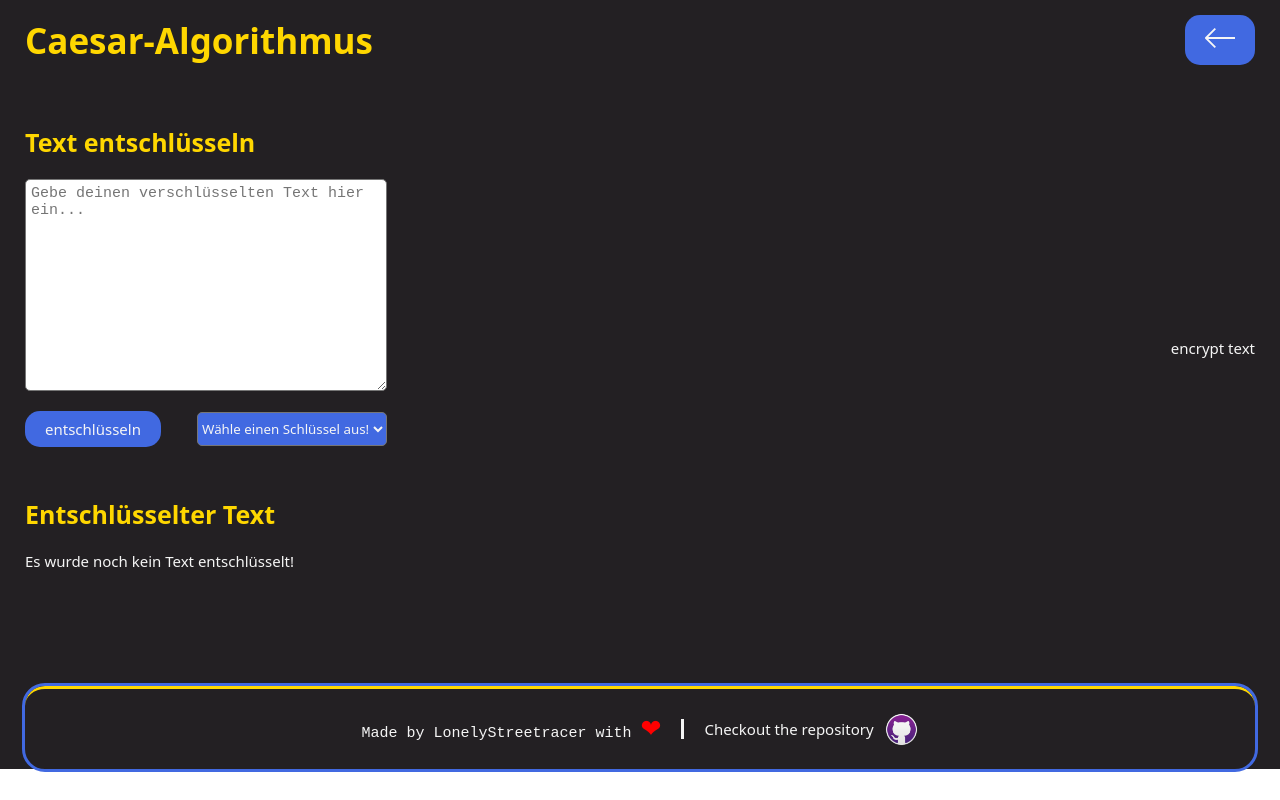
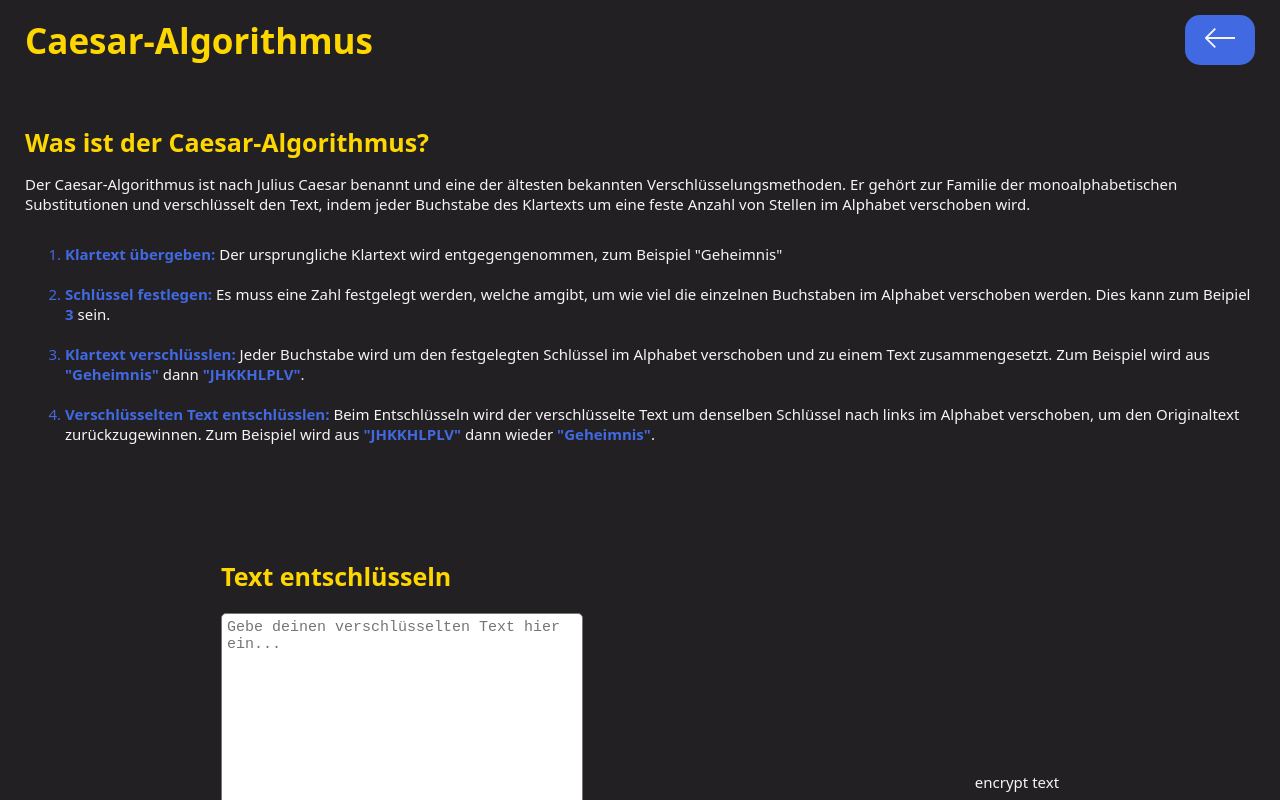
Before and after one commit to LouisLohmer/Caesar-Algorithmus, a Vue app in the folder caesar-algorithm/: page / in a window 1280 px wide. Both pictures are taken after a click on the button 1220 px from the left and 40 px from the top of the page. Shown: the top 800 px of the page. Built offline with nearby package versions, Linux system fonts and the light colour scheme; a web font is replaced by a local one.

Commit message:
add explanation of caesar-cipher

```diff
--- a/caesar-algorithm/src/App.vue
+++ b/caesar-algorithm/src/App.vue
@@ -4,24 +4,35 @@ import footerComponent from "./components/footerComponent.vue";
 import startScreenComponent from "./components/startScreenComponent.vue";
 import decryptTextComponent from "./components/decryptTextComponent.vue";
 import encryptTextComponent from "./components/encryptTextComponent.vue";
+import textComponent from "./components/textComponent.vue";
 </script>
 
 <template>
   <headerComponent></headerComponent>
   <startScreenComponent></startScreenComponent>
   <div class="main-content hidden" id="main-content">
-    <decryptTextComponent></decryptTextComponent>
-    <encryptTextComponent></encryptTextComponent>
+    <textComponent></textComponent>
+    <div class="sub-main-content">
+      <decryptTextComponent></decryptTextComponent>
+      <encryptTextComponent></encryptTextComponent>
+    </div>
   </div>
   <footerComponent></footerComponent>
 </template>
 
 <style scoped>
-.main-content {
+.sub-main-content {
   margin: auto 0;
   display: flex;
-  justify-content: space-between;
+  justify-content: space-around;
   align-items: center;
   padding: 15px 25px 15px 25px;
 }
+
+.main-content {
+  display: flex;
+  flex-direction: column;
+  justify-content: center;
+  gap: 50px;
+}
 </style>
--- a/caesar-algorithm/src/assets/main.css
+++ b/caesar-algorithm/src/assets/main.css
@@ -13,11 +13,13 @@ button {
 h1 {
   font-size: var(--h1-font);
   margin: 0;
+  color: var(--imperial-gold);
 }
 
 h2 {
   margin: 0;
   font-size: var(--h2-font);
+  color: var(--imperial-gold);
 }
 
 #app {
@@ -39,3 +41,7 @@ select {
   font-weight: 400;
   font-style: normal;
 }
+
+b {
+  color: var(--royalblue);
+}
--- a/caesar-algorithm/src/components/footerComponent.vue
+++ b/caesar-algorithm/src/components/footerComponent.vue
@@ -38,7 +38,7 @@ footer {
   outline: 3px solid var(--royalblue);
   border-radius: 20px;
   padding: 15px 25px 15px 25px;
-  margin: 100px 25px 0 25px;
+  margin: 120px 25px 0 25px;
   display: flex;
   justify-content: center;
   align-items: center;
--- a/caesar-algorithm/src/components/headerComponent.vue
+++ b/caesar-algorithm/src/components/headerComponent.vue
@@ -116,8 +116,4 @@ header {
   padding: 15px 25px 15px 25px;
   margin-bottom: 30px;
 }
-
-h1 {
-  color: var(--imperial-gold);
-}
 </style>
--- /dev/null
+++ b/caesar-algorithm/src/components/textComponent.vue
@@ -0,0 +1,53 @@
+<script setup></script>
+
+<template>
+  <div class="text-column">
+    <h2>Was ist der Caesar-Algorithmus?</h2>
+    <p>
+      Der Caesar-Algorithmus ist nach Julius Caesar benannt und eine der
+      ältesten bekannten Verschlüsselungsmethoden. Er gehört zur Familie der
+      monoalphabetischen Substitutionen und verschlüsselt den Text, indem jeder
+      Buchstabe des Klartexts um eine feste Anzahl von Stellen im Alphabet
+      verschoben wird.
+    </p>
+    <ol>
+      <li>
+        <b>Klartext übergeben:</b> Der ursprungliche Klartext wird
+        entgegengenommen, zum Beispiel "Geheimnis"
+      </li>
+      <li>
+        <b>Schlüssel festlegen:</b> Es muss eine Zahl festgelegt werden, welche
+        amgibt, um wie viel die einzelnen Buchstaben im Alphabet verschoben
+        werden. Dies kann zum Beipiel <b>3</b> sein.
+      </li>
+      <li>
+        <b>Klartext verschlüsslen:</b> Jeder Buchstabe wird um den festgelegten
+        Schlüssel im Alphabet verschoben und zu einem Text zusammengesetzt. Zum
+        Beispiel wird aus <b>"Geheimnis"</b> dann <b>"JHKKHLPLV"</b>.
+      </li>
+      <li>
+        <b>Verschlüsselten Text entschlüsslen:</b> Beim Entschlüsseln wird der
+        verschlüsselte Text um denselben Schlüssel nach links im Alphabet
+        verschoben, um den Originaltext zurückzugewinnen. Zum Beispiel wird aus
+        <b>"JHKKHLPLV"</b> dann wieder <b>"Geheimnis"</b>.
+      </li>
+    </ol>
+  </div>
+</template>
+
+<style scoped>
+.text-column {
+  display: flex;
+  flex-direction: column;
+  align-items: flex-start;
+  padding: 15px 25px 15px 25px;
+}
+
+ol li::marker {
+  color: var(--royalblue);
+}
+
+ol li {
+  padding-bottom: 20px;
+}
+</style>
```
